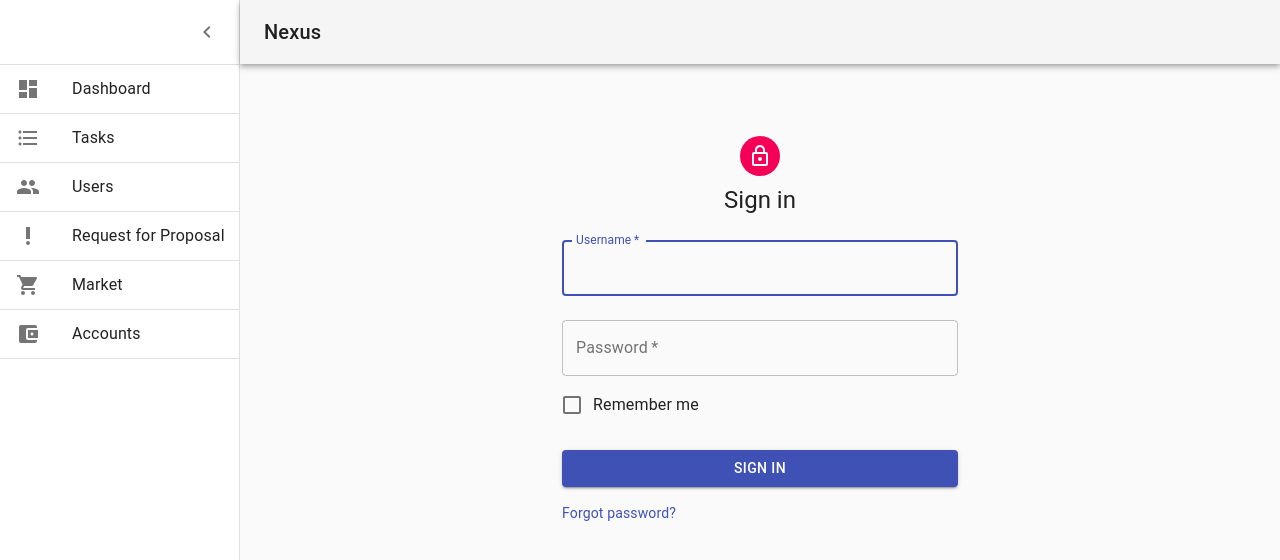
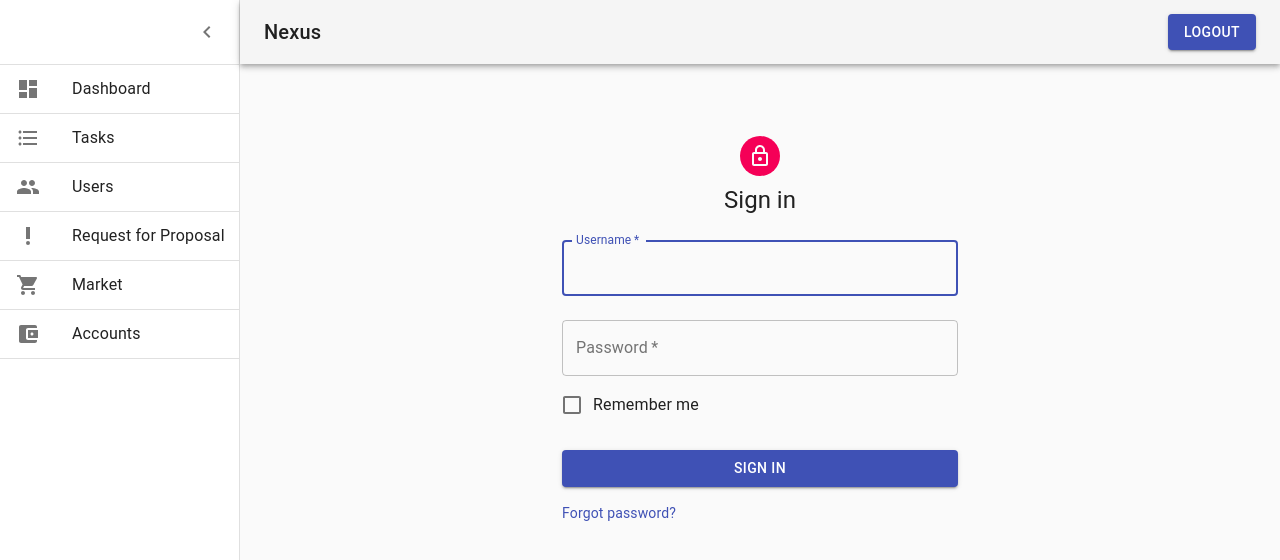
Before and after one commit to jhc4318/nexus, a React (Create React App) app in the folder frontend/: page /login in a window 1280 px wide. Shown: the top 560 px of the page. Built offline with nearby package versions, Linux system fonts and the light colour scheme.

Commit message:
Logout button implemented.

```diff
--- a/frontend/src/App.js
+++ b/frontend/src/App.js
@@ -1,13 +1,15 @@
 import React, { useState } from 'react';
+import axiosInstance from './axios';
 import {
-	BrowserRouter as Router,
 	Switch,
 	Route,
+	useHistory
 } from 'react-router-dom';
 import { NavLink } from 'react-router-dom';
 import clsx from 'clsx';
 import {
 	AppBar,
+	Button,
 	CssBaseline,
 	Divider,
 	Drawer,
@@ -44,6 +46,7 @@ const useStyles = makeStyles((theme) => ({
 	},
 	toolbar: {
 		paddingRight: 24, // keep right padding when drawer closed
+		justifyContent: 'space-between',
 	},
 	toolbarIcon: {
 		display: 'flex',
@@ -119,7 +122,9 @@ const useStyles = makeStyles((theme) => ({
 
 export default function App() {
 	const classes = useStyles();
+	const history = useHistory();
 
+	console.log(history)
 	const [open, setOpen] = useState(true);
 	const handleDrawerClose = () => {
 		setOpen(false);
@@ -128,13 +133,20 @@ export default function App() {
 		setOpen(true);
 	};
 
-	// let location = useLocation();
-	// console.log(location);
+	const handleLogout = () => {
+		console.log(history)
+		axiosInstance
+			.post('users/logout/blacklist/', {
+            	refresh_token: localStorage.getItem('refresh_token'),
+        });
+		localStorage.clear();
+        axiosInstance.defaults.headers['Authorization'] = null;
+        history.push('/login');
+	};
 
 	return (
 		<div className={classes.root}>
-			<React.StrictMode>
-				<Router>
+			<React.Fragment>
 				<CssBaseline />
 				<AppBar
 					position="absolute"
@@ -160,7 +172,13 @@ export default function App() {
 						>
 							{`Nexus`}
 						</Typography>
-
+						<Button
+							variant="contained"
+							color="primary"
+							onClick={handleLogout}
+						>
+							Logout
+						</Button>
 					</Toolbar>
 				</AppBar>
 				<Drawer
@@ -258,8 +276,7 @@ export default function App() {
 						</PrivateRoute>
 					</Switch>
 				</main>
-				</Router>
-			</React.StrictMode>
+			</React.Fragment>
 		</div>
 	);
 }
--- a/frontend/src/components/marketBoard.js
+++ b/frontend/src/components/marketBoard.js
@@ -126,7 +126,7 @@ export default function MarketBoard() {
 			<Card className={classes.card}>
 				<CardContent>
 					<Grid container spacing={2}>
-						<Grid item alignContent="center" xs={6}>
+						<Grid item xs={6}>
 							<Typography>
 								{selectedItem
 									? selectedItem.name
--- a/frontend/src/index.js
+++ b/frontend/src/index.js
@@ -4,11 +4,14 @@ import './index.css';
 import * as serviceWorkerRegistration from './serviceWorkerRegistration';
 import reportWebVitals from './reportWebVitals';
 import App from './App';
+import { BrowserRouter as Router } from 'react-router-dom';
 
 const app = (
-	<React.Fragment>
-		<App />
-	</React.Fragment>
+	<React.StrictMode>
+		<Router>
+			<App />
+		</Router>
+	</React.StrictMode>
 )
 
 ReactDOM.render(app, document.getElementById('root'));
```
Also changed, not shown: frontend/src/components/logout.js (deleted, +0 -19 lines), 1 other file (tests, documents, lock files or other folders). Lines whose indentation alone changed are shown as unchanged.
